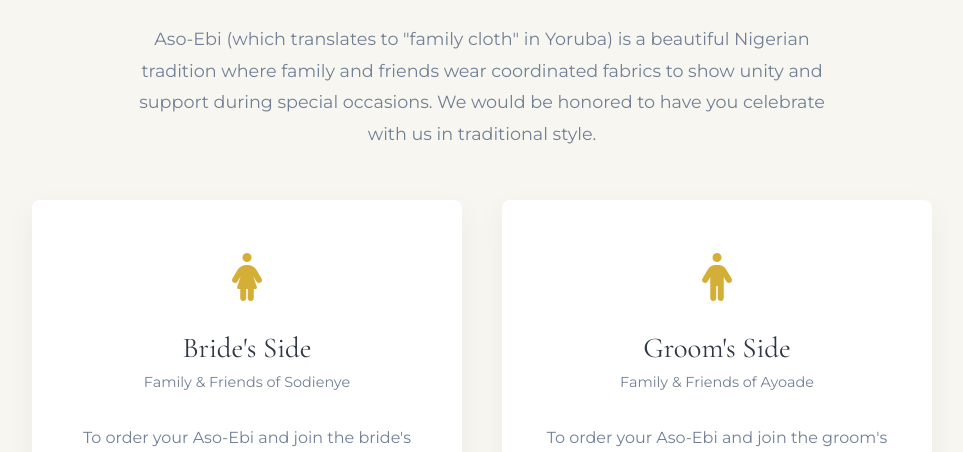
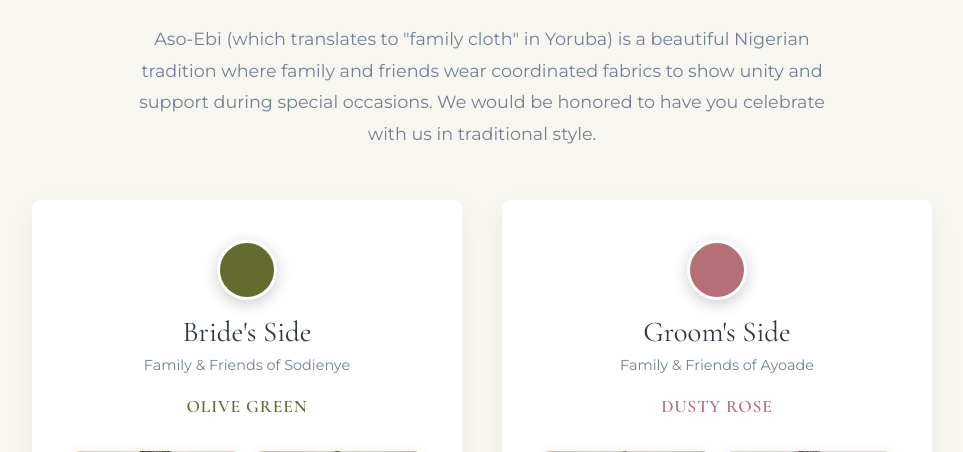
Before and after one commit to Pharks01/FWC, a Flask app: page /asoebi in a window 1280 px wide. Shown: the part 318-770 px from the top of the page, without its empty margins (158-1121 px from the left). Run offline with Flask 3, Linux system fonts and the light colour scheme.

Commit message:
Update site + ui + RSVP+asoebi

```diff
--- a/templates/asoebi.html
+++ b/templates/asoebi.html
@@ -19,13 +19,23 @@
 
             <div class="asoebi-options">
                 <!-- Bride Side -->
-                <div class="asoebi-card">
+                <div class="asoebi-card bride-side">
                     <div class="asoebi-header">
-                        <div class="asoebi-icon">
-                            <i class="fas fa-female"></i>
-                        </div>
+                        <div class="asoebi-colour-swatch" style="background-color: #636B2F;"></div>
                         <h3 class="asoebi-title">Bride's Side</h3>
                         <p class="asoebi-subtitle">Family & Friends of Sodienye</p>
+                        <p class="asoebi-colour-name">Olive Green</p>
+                    </div>
+
+                    <div class="asoebi-images">
+                        <div class="asoebi-image-item">
+                            <img src="{{ url_for('static', filename='images/asoebi/bride-olive.jpg') }}" alt="Olive Green Woman Traditional Attire">
+                            <span class="image-label">Women's Attire</span>
+                        </div>
+                        <div class="asoebi-image-item">
+                            <img src="{{ url_for('static', filename='images/asoebi/bride-olive-man.jpg') }}" alt="Olive Green Man Traditional Attire">
+                            <span class="image-label">Men's Attire</span>
+                        </div>
                     </div>
 
                     <div class="asoebi-details">
@@ -67,13 +77,23 @@
                 </div>
 
                 <!-- Groom Side -->
-                <div class="asoebi-card">
+                <div class="asoebi-card groom-side">
                     <div class="asoebi-header">
-                        <div class="asoebi-icon">
-                            <i class="fas fa-male"></i>
-                        </div>
+                        <div class="asoebi-colour-swatch" style="background-color: #b56f76;"></div>
                         <h3 class="asoebi-title">Groom's Side</h3>
                         <p class="asoebi-subtitle">Family & Friends of Ayoade</p>
+                        <p class="asoebi-colour-name">Dusty Rose</p>
+                    </div>
+
+                    <div class="asoebi-images">
+                        <div class="asoebi-image-item">
+                            <img src="{{ url_for('static', filename='images/asoebi/groom-dusty-rose.jpg') }}" alt="Dusty Rose Man Traditional Attire">
+                            <span class="image-label">Men's Attire</span>
+                        </div>
+                        <div class="asoebi-image-item">
+                            <img src="{{ url_for('static', filename='images/asoebi/groom-dusty-rose-woman.jpg') }}" alt="Dusty Rose Woman Traditional Attire">
+                            <span class="image-label">Women's Attire</span>
+                        </div>
                     </div>
 
                     <div class="asoebi-details">
@@ -134,6 +154,93 @@
 </section>
 
 <style>
+.asoebi-images {
+    display: flex;
+    gap: 15px;
+    margin: 20px 0;
+    justify-content: center;
+    flex-wrap: wrap;
+}
+
+.asoebi-image-item {
+    flex: 1;
+    min-width: 140px;
+    max-width: 200px;
+    text-align: center;
+}
+
+.asoebi-image-item img {
+    width: 100%;
+    height: 200px;
+    object-fit: cover;
+    border-radius: 8px;
+    box-shadow: 0 4px 15px rgba(0,0,0,0.1);
+    margin-bottom: 8px;
+}
+
+.image-label {
+    font-size: 0.85rem;
+    color: var(--warm-gray);
+    text-transform: uppercase;
+    letter-spacing: 0.05em;
+}
+
+.asoebi-colour-swatch {
+    width: 60px;
+    height: 60px;
+    border-radius: 50%;
+    margin: 0 auto 15px auto;
+    box-shadow: 0 4px 15px rgba(0,0,0,0.2);
+    border: 3px solid var(--white);
+}
+
+.asoebi-image {
+    margin: 20px 0;
+    text-align: center;
+}
+
+.asoebi-image img {
+    width: 100%;
+    max-width: 300px;
+    height: 350px;
+    object-fit: cover;
+    border-radius: 12px;
+    box-shadow: 0 8px 25px rgba(0,0,0,0.15);
+}
+
+.asoebi-colour-name {
+    font-family: var(--font-serif);
+    font-size: 1.1rem;
+    font-weight: 600;
+    margin-top: 5px;
+    text-transform: uppercase;
+    letter-spacing: 0.05em;
+}
+
+.bride-side .asoebi-colour-name {
+    color: #636B2F;
+}
+
+.groom-side .asoebi-colour-name {
+    color: #b56f76;
+}
+
+.bride-side .payment-details {
+    border-left-color: #636B2F;
+}
+
+.groom-side .payment-details h4 i {
+    color: #636B2F;
+}
+
+.groom-side .payment-details {
+    border-left-color: #b56f76;
+}
+
+.groom-side .payment-details h4 i {
+    color: #b56f76;
+}
+
 .asoebi-form-embed {
     margin-top: 20px;
     border-radius: 8px;
```
Also changed, not shown: static/images/asoebi/bride-olive-man.jpg (added), static/images/asoebi/bride-olive.jpg (added), static/images/asoebi/groom-dusty-rose-woman.jpg (added), static/images/asoebi/groom-dusty-rose.jpg (added).
